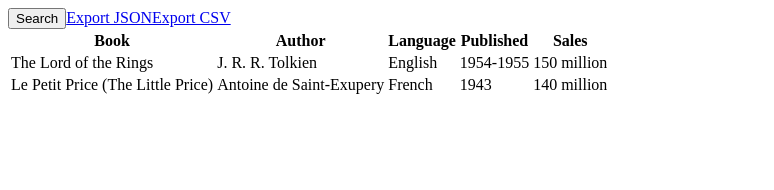
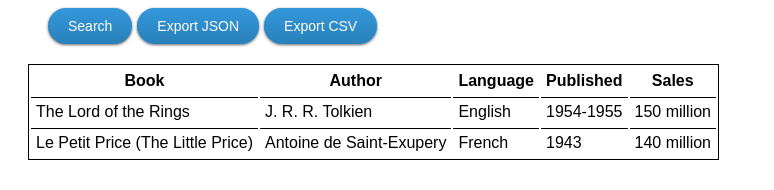
Before and after one commit to stantoncbradley/reactbook, a plain HTML site: page excel.html in a window 1280 px wide. Shown: the whole page, without its empty margins (0-774 px from the left). Drawn offline with Linux system fonts and the light colour scheme.

Commit message:
add css to excel

```diff
--- /dev/null
+++ b/excel.css
@@ -0,0 +1,47 @@
+html {
+  background: white;
+  font: 16px Arial;
+}
+
+input {
+  font: 16px Arial;
+}
+
+td {
+  border-top: 1px solid black;
+  cursor: cell;
+  padding: 5px;
+}
+
+th {
+  cursor: pointer;
+  padding: 5px;
+}
+
+table {
+  border: 1px solid black;
+  margin: 20px;
+}
+
+.toolbar {
+  margin-left: 20px;
+}
+
+.toolbar a, .toolbar button { /* thanks css3buttongenerator.com! */
+  background: #3498db;
+  background-image: linear-gradient(to bottom, #3498db, #2980b9);
+  border-radius: 28px;
+  box-shadow: 0px 1px 3px #666666;
+  color: #ffffff;
+  font-size: 14px;
+  padding: 10px 20px 10px 20px;
+  text-decoration: none;
+  border: 0;
+  margin-right: 5px;
+}
+
+.toolbar a:hover, .toolbar button:hover {
+  background: #3cb0fd;
+  background-image: linear-gradient(to bottom, #3cb0fd, #3498db);
+  text-decoration: none;
+}
--- a/excel.html
+++ b/excel.html
@@ -1,8 +1,9 @@
 <!DOCTYPE html>
 <html>
   <head>
-    <title>hello React</title>
+    <title>Table</title>
     <meta charset="utf-8">
+    <link rel="stylesheet" type="text/css" href="excel.css">
   </head>
   <body>
     <div id="app">
@@ -210,11 +211,11 @@
               React.DOM.thead({onClick: this._sort},
                 React.DOM.tr(null,
                   this.props.headers.map(function(title, idx) {
-                    // if (this.state.sortby === idx) {
-                    //   title += this.state.descending ? ' \u2191' : '\u2193'
-                    // }
+                    if (this.state.sortby === idx) {
+                      title += this.state.descending ? ' \u2191' : '\u2193'
+                    }
                     return React.DOM.th({key: idx}, title);
-                  })
+                  }, this)
                 )
               ),
               React.DOM.tbody({onDoubleClick: this._showEditor},
```
